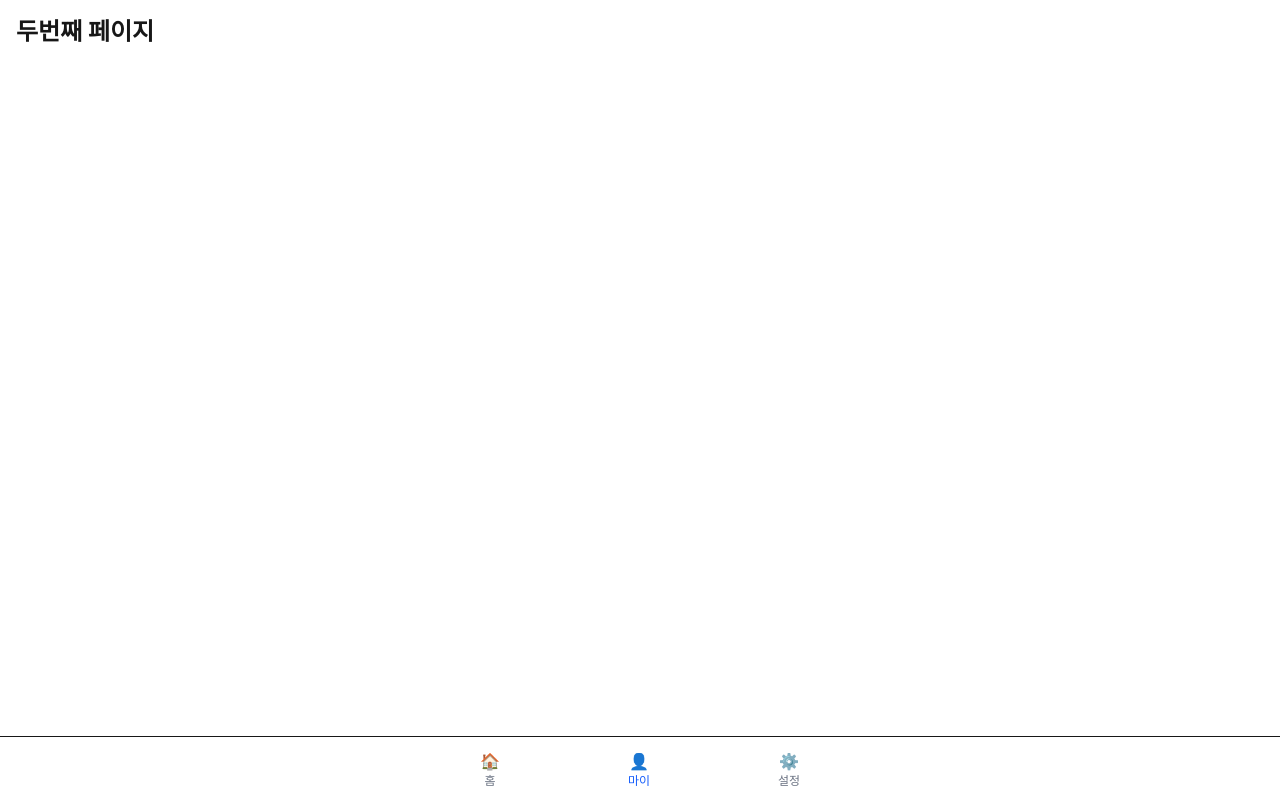
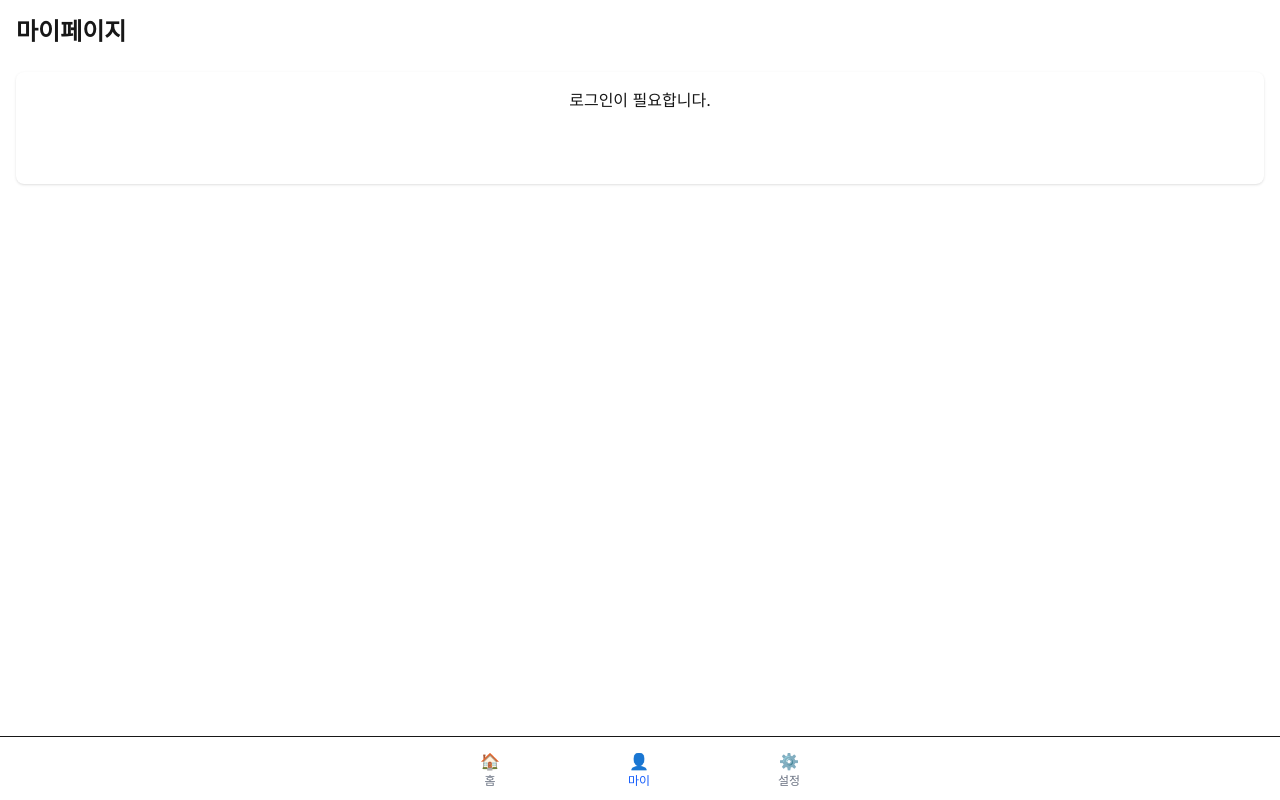
Before and after one commit to OSS-team9/OSS-Frontend, a Next.js app: page /second in a window 1280 px wide. Built offline with nearby package versions, Linux system fonts and the light colour scheme; no server answers.

Commit message:
feat: 구글 로그인 기능 구현

```diff
--- a/package.json
+++ b/package.json
@@ -10,6 +10,7 @@
   },
   "dependencies": {
     "@mediapipe/tasks-vision": "^0.10.22-rc.20250304",
+    "@react-oauth/google": "^0.12.2",
     "next": "16.0.1",
     "react": "19.2.0",
     "react-dom": "19.2.0",
--- a/src/app/layout.tsx
+++ b/src/app/layout.tsx
@@ -1,6 +1,10 @@
 import type { Metadata } from "next";
 import { Geist, Geist_Mono, Inter } from "next/font/google";
 import "./globals.css";
+
+// 구글 로그인
+import { GoogleOAuthProvider } from "@react-oauth/google";
+import { AuthProvider } from "@/components/AuthContext";
 
 import BottomNav from "@/components/BottomeNav";
 
@@ -35,6 +39,9 @@ export const metadata: Metadata = {
   },
 };
 
+// Google Client ID 환경 변수
+const GOOGLE_CLIENT_ID = process.env.NEXT_PUBLIC_GOOGLE_CLIENT_ID!;
+
 export default function RootLayout({
   children,
 }: Readonly<{
@@ -50,14 +57,14 @@ export default function RootLayout({
           페이지 '내용'의 맨 아랫부분이 탭 메뉴에 가려지지 않게
           아래쪽에 여백을 줍니다. (필수!)
         */}
-        <main className="pb-16">
-          {children}
-        </main>
-
-        {/* 3. ⭐️ 여기에 <BottomNav />를 추가합니다. */}
-        {/* {children} (내용)이 나온 '다음'에 탭 메뉴가 나옵니다. */}
-        <BottomNav />
-
+        <GoogleOAuthProvider clientId={GOOGLE_CLIENT_ID}>
+          <AuthProvider>
+            <main className="pb-16">
+             {children}
+            </main>
+            <BottomNav />
+          </AuthProvider>
+        </GoogleOAuthProvider>
       </body>
     </html>
   );
--- a/src/app/second/page.tsx
+++ b/src/app/second/page.tsx
@@ -1,11 +1,139 @@
-export default function SecondPage() {
+// app/mypage/page.tsx
+"use client";
+
+import { useState } from 'react';
+// 1. ⭐️ Google 로그인 버튼과, 우리가 만든 'useAuth' 훅을 가져옵니다.
+import { GoogleLogin } from '@react-oauth/google';
+import { useAuth } from "@/components/AuthContext"; // (경로 주의!)
+
+export default function MyPage() {
+  // 2. ⭐️ 전역 저장소(AuthContext)에서 'token'과 'login/logout' 함수를 가져옴
+  const { token, login, logout } = useAuth();
+
+  // 3. API 테스트 결과를 보여줄 state
+  const [userInfo, setUserInfo] = useState<string | null>(null);
+  const [error, setError] = useState<string | null>(null);
+  const [isLoading, setIsLoading] = useState(false); // 로딩 상태
+
+  // 4. ⭐️ (1단계 성공) Google 팝업 로그인을 성공했을 때
+  const handleGoogleSuccess = async (credentialResponse: any) => {
+    setIsLoading(true);
+    setError(null);
+    setUserInfo(null);
+
+    // 5. 구글이 준 1회용 토큰(google_token)
+    const googleToken = credentialResponse.credential;
+
+    console.log("토큰", googleToken);
+
+    if (!googleToken) {
+      setError("구글 토큰을 받지 못했습니다.");
+      setIsLoading(false);
+      return;
+    }
+
+    try {
+      // 6. ⭐️ (2단계) 우리 백엔드 서버에 google_token 전송
+      // (환경 변수에서 API 주소를 불러옴)
+      const response = await fetch(`${process.env.NEXT_PUBLIC_API_HOST}/login/google`, {
+        method: 'POST',
+        headers: { 'Content-Type': 'application/json' },
+        body: JSON.stringify({ google_token: googleToken }),
+      });
+
+      const data = await response.json();
+      if (!response.ok) throw new Error(data.error || "서버 로그인 실패");
+
+      // 7. ⭐️ (3단계) 우리 서버가 준 'access_token'을 전역 저장소에 저장!
+      login(data.access_token);
+      console.log("서버 로그인 성공, 토큰 저장 완료.");
+
+    } catch (err: any) {
+      setError(err.message);
+    } finally {
+      setIsLoading(false);
+    }
+  };
+
+  // 8. ⭐️ (테스트용) 'GET /protected' API 호출
+  const fetchProtectedData = async () => {
+    setIsLoading(true);
+    setError(null);
+    setUserInfo(null);
+
+    if (!token) {
+      setError("로그인 토큰이 없습니다.");
+      setIsLoading(false);
+      return;
+    }
+
+    try {
+      const response = await fetch(`${process.env.NEXT_PUBLIC_API_HOST}/protected`, {
+        method: 'GET',
+        headers: {
+          // 9. ⭐️ 헤더에 우리 서버가 준 토큰(JWT) 싣기
+          'Authorization': `Bearer ${token}`,
+        },
+      });
+
+      const data = await response.json();
+      if (!response.ok) throw new Error(data.msg || "인증 실패");
+
+      // 10. ⭐️ API 명세서대로 `logged_in_as` 필드를 표시
+      setUserInfo(`인증 성공: ${data.logged_in_as}`);
+
+    } catch (err: any) {
+      setError(err.message);
+      // 토큰 만료 시 자동 로그아웃 (API 명세서의 에러 메시지 활용)
+      if (err.message.includes("Token has expired") || err.message.includes("Invalid")) {
+        logout();
+      }
+    } finally {
+      setIsLoading(false);
+    }
+  };
+
   return (
-    // <main> 태그 등은 layout.tsx에 있으므로,
-    // 여기서는 실제 '내용'만 만들면 됩니다.
-    // 모바일 화면을 가정하고 패딩(여백)을 줍니다.
     <div className="p-4">
-      <h1 className="text-2xl font-bold">두번째 페이지</h1>
+      <h1 className="text-2xl font-bold">마이페이지</h1>
 
+      <div className="mt-6 p-4 bg-white rounded-lg shadow">
+        {isLoading && <p>로딩 중...</p>}
+
+        {/* 11. ⭐️ 토큰이 '있는' 경우 (로그인 됨) */}
+        {token ? (
+          <div>
+            <p className="font-semibold text-green-600">로그인 상태입니다.</p>
+            <button
+              onClick={fetchProtectedData}
+              className="mt-4 w-full px-4 py-2 bg-blue-500 text-white rounded hover:bg-blue-600 disabled:bg-gray-400"
+              disabled={isLoading}
+            >
+              보호된 API 테스트 (GET /protected)
+            </button>
+            <button
+              onClick={logout}
+              className="mt-4 w-full px-4 py-2 bg-red-500 text-white rounded hover:bg-red-600"
+            >
+              로그아웃
+            </button>
+          </div>
+        ) : (
+          // 12. ⭐️ 토큰이 '없는' 경우 (로그인 필요)
+          <div className="text-center">
+            <p className="mb-4">로그인이 필요합니다.</p>
+            {/* 이 버튼이 구글 팝업을 띄웁니다 */}
+            <GoogleLogin
+              onSuccess={handleGoogleSuccess}
+              onError={() => setError("구글 로그인 실패")}
+            />
+          </div>
+        )}
+
+        {/* 13. 에러 또는 성공 메시지 표시 */}
+        {error && <p className="mt-4 text-red-500">{error}</p>}
+        {userInfo && <p className="mt-4 text-green-500">{userInfo}</p>}
+      </div>
     </div>
   );
 }
--- /dev/null
+++ b/src/components/AuthContext.tsx
@@ -0,0 +1,57 @@
+
+"use client";
+
+import { createContext, useContext, useState, ReactNode, useEffect } from 'react';
+
+// 1. 인증 상태(토큰)와 함수(login/logout)의 타입을 정의합니다.
+interface AuthContextType {
+  token: string | null;      // 우리 서버가 준 access_token
+  login: (newToken: string) => void;
+  logout: () => void;
+}
+
+// 2. Context를 생성합니다. (이게 '공유 창고'의 청사진입니다)
+const AuthContext = createContext<AuthContextType | undefined>(undefined);
+
+// 3. 앱을 감싸줄 'Provider' 컴포넌트를 만듭니다. (창고 관리인)
+export function AuthProvider({ children }: { children: ReactNode }) {
+  // 'token' state로 서버 전용 토큰을 관리합니다.
+  const [token, setToken] = useState<string | null>(null);
+
+  // 4. ⭐️ 컴포넌트가 '브라우저'에서 처음 실행될 때
+  //    localStorage(브라우저 저장소)에서 토큰을 불러와 state에 설정합니다.
+  useEffect(() => {
+    const storedToken = localStorage.getItem('server_token');
+    if (storedToken) {
+      setToken(storedToken);
+    }
+  }, []); // [] : 맨 처음 1회만 실행
+
+  // 5. ⭐️ 로그인 함수: state와 localStorage에 토큰 저장
+  const login = (newToken: string) => {
+    localStorage.setItem('server_token', newToken);
+    setToken(newToken);
+  };
+
+  // 6. ⭐️ 로그아웃 함수: state와 localStorage에서 토큰 제거
+  const logout = () => {
+    localStorage.removeItem('server_token');
+    setToken(null);
+  };
+
+  // 7. '창고'의 실제 값(토큰, 로그인/로그아웃 함수)을 자식들에게 제공합니다.
+  return (
+    <AuthContext.Provider value={{ token, login, logout }}>
+      {children}
+    </AuthContext.Provider>
+  );
+}
+
+// 8. ⭐️ 이 '창고'를 쉽게 사용할 수 있게 해주는 'Hook'
+export function useAuth() {
+  const context = useContext(AuthContext);
+  if (context === undefined) {
+    throw new Error("useAuth는 AuthProvider 안에서 사용해야 합니다.");
+  }
+  return context;
+}
```
Also changed, not shown: 1 other file (tests, documents, lock files or other folders).
